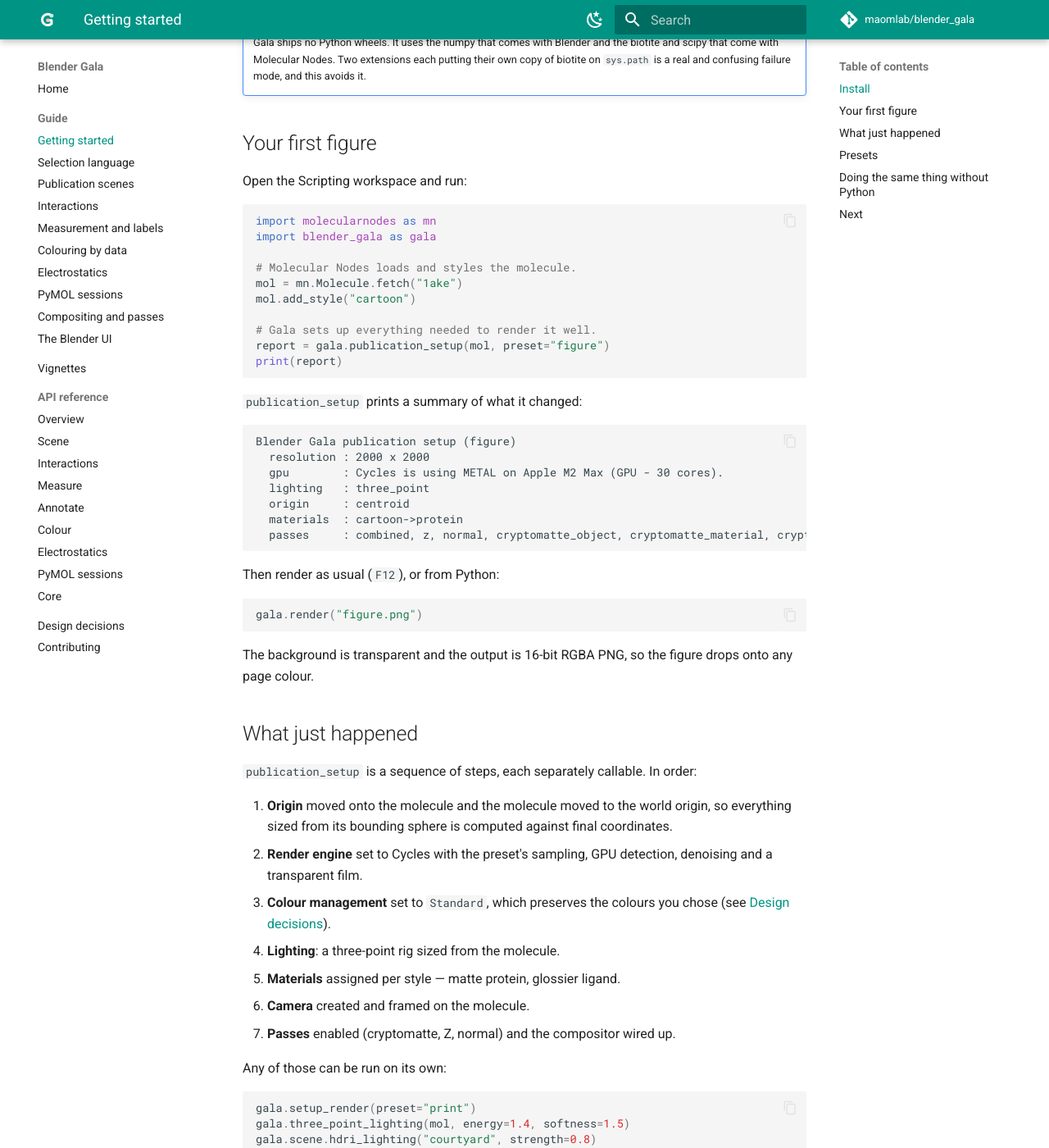
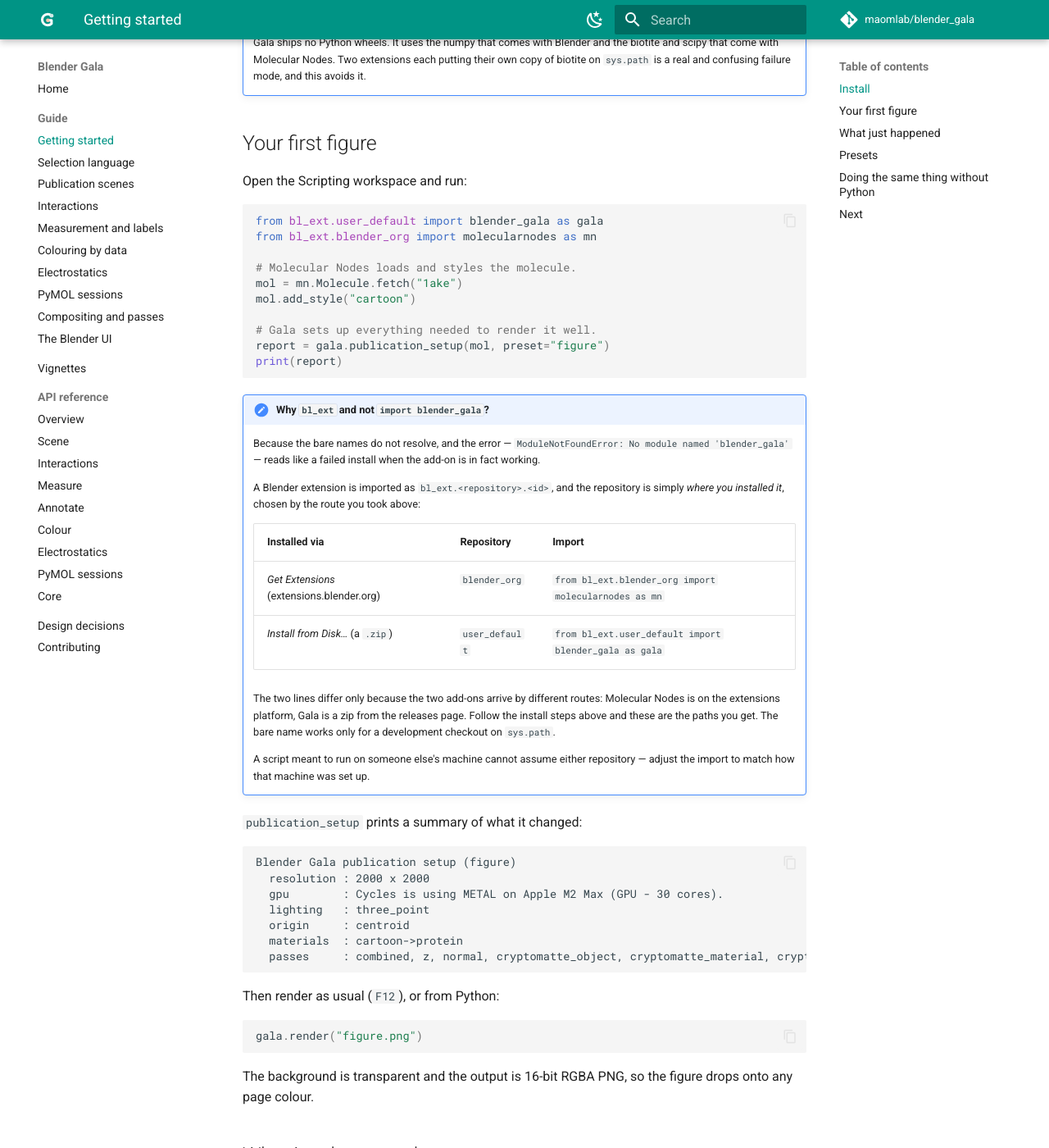
Before and after one commit to maomlab/blender_gala, an MkDocs documentation site: the page built from docs/guide/getting-started.md, in a window 1280 px wide and 1400 px high, scrolled down 1352 px. Shown: the whole window at 82% size. Built offline with MkDocs 1.6.1 and Material for MkDocs 9.7.7, drawn with Linux system fonts in a browser that asks for light colours; comment, search, counter and statistics services are not loaded.

Commit message:
Import both add-ons by their extension paths
Every documented snippet opened with `import molecularnodes` and
`import blender_gala`, which resolve only for a checkout on `sys.path`.
Installed the way the same page tells you to install them, neither does:
an extension is `bl_ext.<repository>.<id>`, and the repository is wherever
you installed it from. Following the install steps and then the first
script gave `ModuleNotFoundError`, which reads like a failed install
rather than a wrong import.

The two lines differ because the two add-ons arrive by different routes.
Molecular Nodes is on the extensions platform, so *Get Extensions* puts it
in `blender_org`. Gala is a zip from the releases page, so *Install from
Disk* puts it in `user_default`. Getting started now explains the scheme
and tabulates both routes, so the asymmetry reads as a consequence rather
than a typo.

Left `SPECIFICATION.md` alone: it is not in the site nav, and its "Public
API surface" section is written for a checkout, where the bare import is
correct per D-3.

Co-Authored-By: Claude Opus 5 (1M context) <noreply@anthropic.com>

````diff
--- a/docs/guide/getting-started.md
+++ b/docs/guide/getting-started.md
@@ -47,8 +47,8 @@ Press `N` in the 3D View and you should see a **Gala** tab.
 Open the Scripting workspace and run:
 
 ```python
-import molecularnodes as mn
-import blender_gala as gala
+from bl_ext.user_default import blender_gala as gala
+from bl_ext.blender_org import molecularnodes as mn
 
 # Molecular Nodes loads and styles the molecule.
 mol = mn.Molecule.fetch("1ake")
@@ -58,6 +58,30 @@ mol.add_style("cartoon")
 report = gala.publication_setup(mol, preset="figure")
 print(report)
 ```
+
+!!! note "Why `bl_ext` and not `import blender_gala`?"
+
+    Because the bare names do not resolve, and the error —
+    `ModuleNotFoundError: No module named 'blender_gala'` — reads like a
+    failed install when the add-on is in fact working.
+
+    A Blender extension is imported as `bl_ext.<repository>.<id>`, and the
+    repository is simply *where you installed it*, chosen by the route you
+    took above:
+
+    | Installed via | Repository | Import |
+    | --- | --- | --- |
+    | *Get Extensions* (extensions.blender.org) | `blender_org` | `from bl_ext.blender_org import molecularnodes as mn` |
+    | *Install from Disk…* (a `.zip`) | `user_default` | `from bl_ext.user_default import blender_gala as gala` |
+
+    The two lines differ only because the two add-ons arrive by different
+    routes: Molecular Nodes is on the extensions platform, Gala is a zip
+    from the releases page. Follow the install steps above and these are the
+    paths you get. The bare name works only for a development checkout on
+    `sys.path`.
+
+    A script meant to run on someone else's machine cannot assume either
+    repository — adjust the import to match how that machine was set up.
 
 `publication_setup` prints a summary of what it changed:
 
````
Also changed, not shown: README.md (+7 -4 lines), blender_gala/__init__.py (+5 -2 lines), docs/api/index.md (+5 -2 lines), docs/guide/electrostatics.md (+1 -1 lines), docs/guide/pymol.md (+1 -1 lines), docs/index.md (+2 -2 lines).
